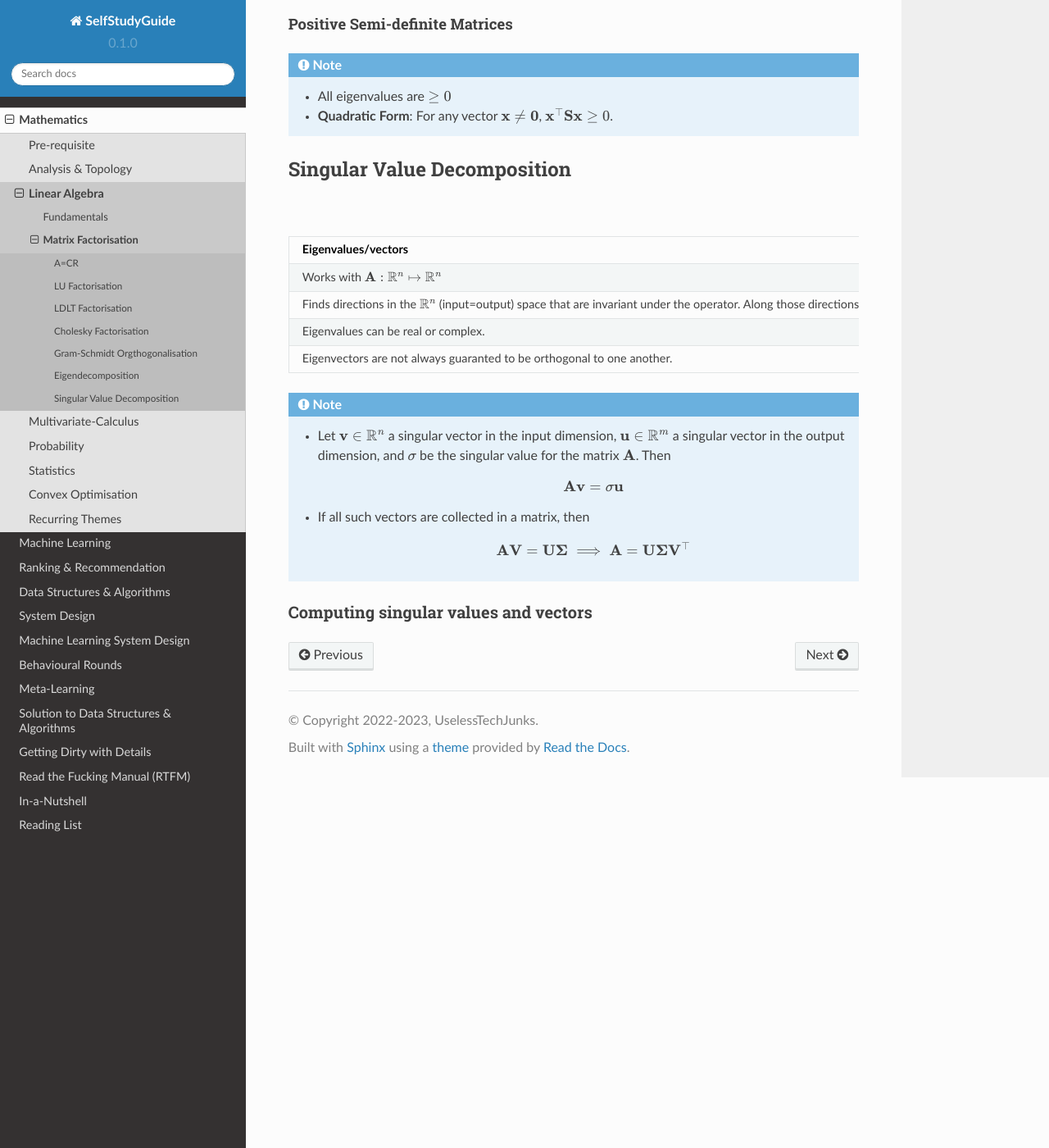
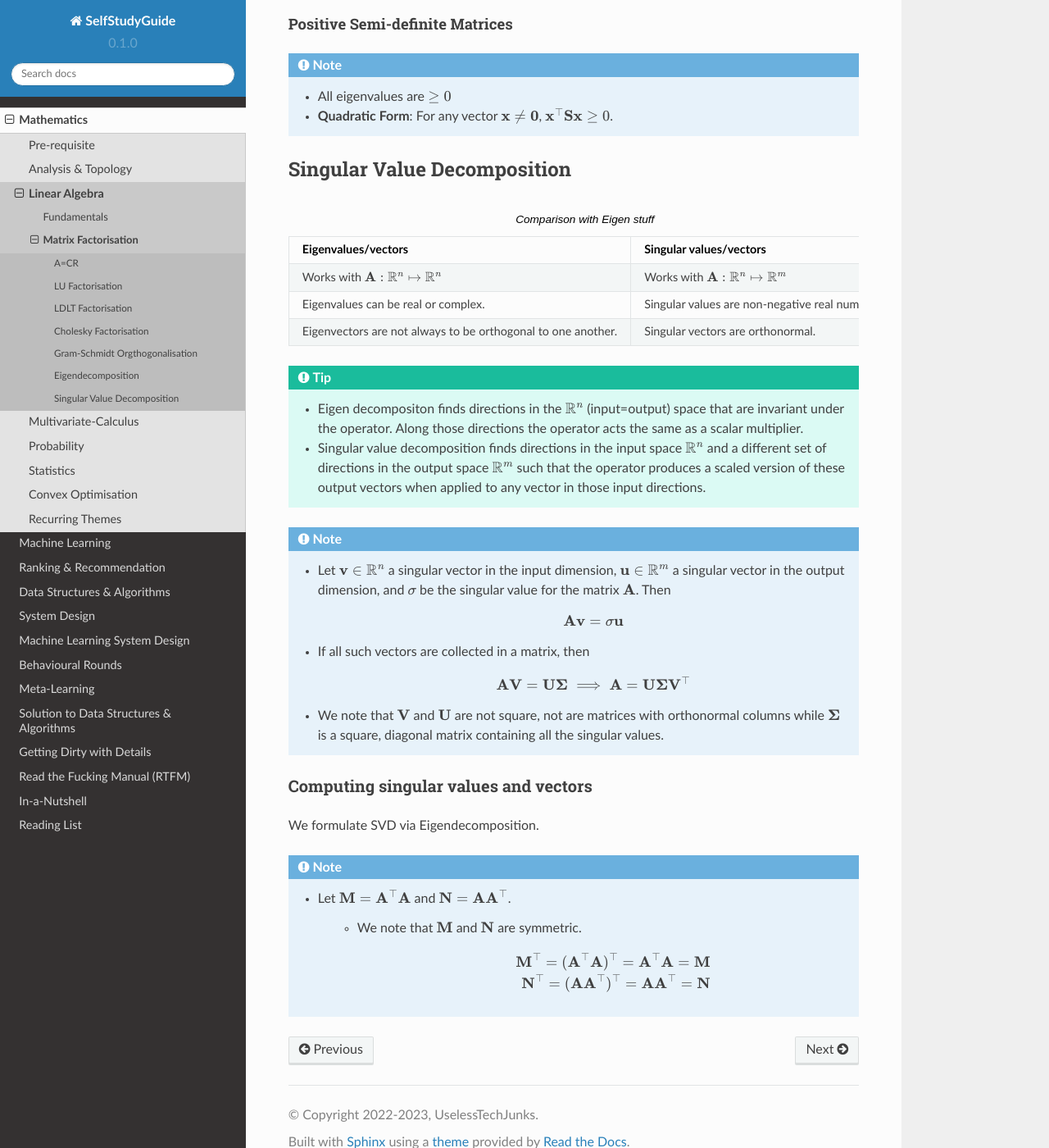
Before and after one commit to uselesstechjunks/leetcode, a Sphinx documentation site: the page built from docs/source/math/linalg/factor.rst, in a window 1280 px wide and 1400 px high, scrolled down 5778 px. Shown: the whole window at 82% size. Built offline with Sphinx 7.4.7 and the Read the Docs theme 2.0.0, drawn with Linux system fonts in a browser that asks for light colours.

Commit message:
Update factor.rst

```diff
--- a/docs/source/math/linalg/factor.rst
+++ b/docs/source/math/linalg/factor.rst
@@ -201,9 +201,12 @@ Singular Value Decomposition
 	:class: longtable
 
 	Works with :math:`\mathbf{A}:\mathbb{R}^n\mapsto\mathbb{R}^n`, Works with :math:`\mathbf{A}:\mathbb{R}^n\mapsto\mathbb{R}^m`
-	Finds directions in the :math:`\mathbb{R}^n` (input=output) space that are invariant under the operator. Along those directions the operator acts the same as a scalar multiplier., Finds directions in the input space :math:`\mathbb{R}^n` and a different set of directions in the output space :math:`\mathbb{R}^m` such that the operator produces a scaled version of these output vectors when applied to any vector in those input directions.
-	Eigenvalues can be real or complex., Singular values can are non-negative real numbers (actual scaling).
-	Eigenvectors are not always guaranted to be orthogonal to one another., Singular vectors are orthonormal.
+	Eigenvalues can be real or complex., Singular values are non-negative real numbers.
+	Eigenvectors are not always to be orthogonal to one another., Singular vectors are orthonormal.
+
+.. tip::
+	* Eigen decompositon finds directions in the :math:`\mathbb{R}^n` (input=output) space that are invariant under the operator. Along those directions the operator acts the same as a scalar multiplier.
+	* Singular value decomposition finds directions in the input space :math:`\mathbb{R}^n` and a different set of directions in the output space :math:`\mathbb{R}^m` such that the operator produces a scaled version of these output vectors when applied to any vector in those input directions.
 
 .. note::
 	* Let :math:`\mathbf{v}\in\mathbb{R}^n` a singular vector in the input dimension, :math:`\mathbf{u}\in\mathbb{R}^m` a singular vector in the output dimension, and :math:`\sigma` be the singular value for the matrix :math:`\mathbf{A}`. Then
@@ -212,6 +215,15 @@ Singular Value Decomposition
 	* If all such vectors are collected in a matrix, then
 
 		.. math:: \mathbf{A}\mathbf{V}=\mathbf{U}\boldsymbol{\Sigma}\implies\mathbf{A}=\mathbf{U}\boldsymbol{\Sigma}\mathbf{V}^\top
+	* We note that :math:`\mathbf{V}` and :math:`\mathbf{U}` are not square, not are matrices with orthonormal columns while :math:`\mathbf{\Sigma}` is a square, diagonal matrix containing all the singular values.
 
 Computing singular values and vectors
 ================================================================================
+We formulate SVD via Eigendecomposition.
+
+.. note::
+	* Let :math:`\mathbf{M}=\mathbf{A}^\top\mathbf{A}` and :math:`\mathbf{N}=\mathbf{A}\mathbf{A}^\top`.
+
+		* We note that :math:`\mathbf{M}` and :math:`\mathbf{N}` are symmetric.
+
+			.. math:: \mathbf{M}^\top=(\mathbf{A}^\top\mathbf{A})^\top=\mathbf{A}^\top\mathbf{A}=\mathbf{M}\\\mathbf{N}^\top=(\mathbf{A}\mathbf{A}^\top)^\top=\mathbf{A}\mathbf{A}^\top=\mathbf{N}
```
